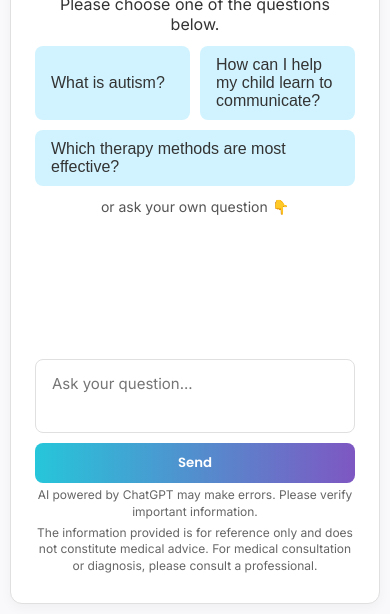
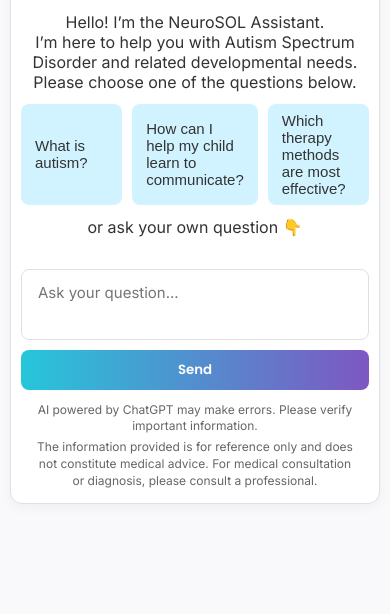
Before and after one commit to Conductorr-23/neurosol-assistant, a website: page index.html in a window 390 px wide. Shown: the part 230-844 px from the top of the page. Drawn offline with nearby package versions, Linux system fonts and the light colour scheme.

Commit message:
Return to previous version

```diff
--- a/style.css
+++ b/style.css
@@ -9,7 +9,7 @@
   --font-head: 'Poppins', sans-serif !important;
 }
 
-/* 🔥 Общие правила для box-sizing */
+/* 🔥 ДОБАВЛЕНО/ИЗМЕНЕНО: Общие правила для box-sizing для всех элементов */
 html {
   box-sizing: border-box;
 }
@@ -17,30 +17,30 @@ html {
   box-sizing: inherit;
 }
 
-/* 1) Сбрасываем любые внешние отступы и делаем body на всю высоту */
-html, body {
-  margin: 0;
-  padding: 0;
-  height: 100%;
-}
-
-/* 2) Центрируем чат-контейнер по горизонтали и вертикали */
 body {
   font-family: var(--font-main);
   background: var(--bg);
+  margin: 0;
+  padding: 40px 20px;
   display: flex;
   justify-content: center;
   align-items: center;
-  overflow-x: hidden;
+  min-height: 100vh;
+  overflow-x: hidden; /* 🔥 Запрещаем горизонтальный скролл для body */
+}
+html, body {
+  height: 100%;
+  margin: 0;
+    padding-top: env(safe-area-inset-top);
+    padding-bottom: env(safe-area-inset-bottom);
+    background: var(--bg);
 }
 
-/* 3) Контейнер чата с «эластичными» отступами 10px */
 .chat-wrapper {
-  box-sizing: border-box;
-  width: calc(100% - 20px);    /* 100% ширины экрана минус 2×10px */
+  width: 100%;
   max-width: 720px;
-  height: calc(100vh - 20px);  /* 100% высоты окна минус 2×10px */
-  margin: 10px;                /* отступ 10px со всех сторон */
+  /*height: 100%; /* Занимает 100% доступной высоты родителя (body) */
+  max-height: calc(100vh - env(safe-area-inset-top) - env(safe-area-inset-bottom) - 10px /* или ваш внешний padding body */);
   display: flex;
   flex-direction: column;
   background: #fff;
@@ -48,19 +48,18 @@ body {
   border-radius: 12px;
   padding: 24px;
   box-shadow: 0 4px 12px rgba(0, 0, 0, 0.04);
-  overflow: hidden;
+  overflow: hidden; /* Обрезаем содержимое, которое выходит за границы */
 }
 
-/* Логотип */
 .chat-logo {
   text-align: center;
   margin-bottom: 12px;
 }
+
 .chat-logo img {
   height: 48px;
 }
 
-/* Заголовок */
 .chat-header {
   font-family: var(--font-head);
   font-size: 24px;
@@ -72,38 +71,40 @@ body {
   margin-bottom: 24px;
 }
 
-/* Область сообщений */
 .chat {
   flex: 1;
-  overflow-y: auto;
+  overflow-y: auto; /* Скролл для сообщений */
+  margin-bottom: 20px;
   display: flex;
   flex-direction: column;
   gap: 12px;
-  margin-bottom: 20px;
 }
+
+/* Стили для скроллбара (только для Webkit браузеров) */
 .chat::-webkit-scrollbar {
   width: 8px;
 }
+
 .chat::-webkit-scrollbar-track {
   background: transparent;
   border-radius: 10px;
 }
+
 .chat::-webkit-scrollbar-thumb {
   background: var(--border);
   border-radius: 10px;
 }
 
-/* Строки сообщений */
 .chat-row {
   display: flex;
   align-items: flex-start;
   gap: 10px;
 }
+
 .chat-row.user {
   justify-content: flex-end;
 }
 
-/* Иконки */
 .chat-icon {
   flex-shrink: 0;
   width: 32px;
@@ -112,50 +113,60 @@ body {
   align-items: center;
   justify-content: center;
 }
+
 .chat-icon img {
   width: 100%;
   height: 100%;
   object-fit: contain;
 }
 
-/* Пузырьки */
 .chat-bubble {
   padding: 12px 16px;
   border-radius: 12px;
   font-size: 16px;
-  line-height: 1.6;
+  line-height: 1.6; /* Увеличил line-height для лучшего соответствия высоте текста */
   white-space: normal;
   word-wrap: break-word;
   /*max-width: 75%;*/
   box-shadow: 0 2px 4px rgba(0, 0, 0, 0.03);
 }
+
 .chat-bubble.user {
   background-color: var(--user);
 }
+
 .chat-bubble.bot {
   background-color: var(--bot);
 }
+
+/* Стили для Markdown-разметки внутри пузыря */
 .chat-bubble p {
   margin: 0 0 10px;
 }
+
 .chat-bubble p:last-child {
   margin-bottom: 0;
 }
+
 .chat-bubble ul,
 .chat-bubble ol {
   margin: 10px 0 10px 20px;
   padding-left: 20px;
 }
+
 .chat-bubble li {
   margin-bottom: 6px;
 }
+
 .chat-bubble li:last-child {
   margin-bottom: 0;
 }
+
 .chat-bubble a {
   color: var(--link);
   text-decoration: underline;
 }
+
 .chat-bubble strong {
   font-weight: bold;
 }
@@ -166,20 +177,27 @@ body {
   gap: 12px;
   align-items: flex-end;
 }
+
+.chat-footer input,
 .chat-footer textarea {
   flex: 1;
   padding: 12px 16px;
   border: 1px solid var(--border);
   border-radius: 8px;
   font-size: 16px;
-  line-height: 1.6;
   resize: none;
   min-height: 48px;
-  max-height: calc((16px * 1.6 * 5) + 24px);
+  /* 🔥 ИЗМЕНЕНИЕ: Уточняем max-height, используем точное значение line-height */
+  max-height: calc((16px * 1.6 * 5) + (12px * 2)); /* 5 строк * font-size * line-height + 2 * padding-top/bottom */
+  line-height: 1.6; /* 🔥 Теперь точно соответствует line-height bubble */
   font-family: var(--font-main);
-  width: 100%;
-  overflow-y: auto;
+
+  /* 🔥 ДОБАВЛЕНО/ИЗМЕНЕНО: Убедимся, что display: block и управляем overflow-y из JS */
+  display: block; /* Убедимся, что textarea ведет себя как блочный элемент */
+  width: 100%; /* Убедимся, что textarea занимает всю доступную ширину */
+  overflow-y: hidden; /* Изначально скрываем скролл, JS будет управлять */
 }
+
 .chat-footer button {
   background: linear-gradient(to right, var(--accent), var(--link));
   border: none;
@@ -192,94 +210,146 @@ body {
   transition: opacity 0.3s ease;
   flex-shrink: 0;
 }
+
 .chat-footer button:hover {
   opacity: 0.9;
 }
 
-/* Спиннер */
+/* Спиннер для загрузки */
 .spinner {
   display: inline-block;
   animation: spin 1.2s linear infinite;
   vertical-align: middle;
 }
+
 @keyframes spin {
   from { transform: rotateY(0deg); }
-  to   { transform: rotateY(360deg); }
+  to { transform: rotateY(360deg); }
 }
 
-/* Ошибка */
 .error {
   color: #d32f2f;
   font-weight: 600;
 }
 
-/* Онбординг */
+/* Медиа-запросы для мобильных устройств */
+@media (max-width: 600px) {
+    body {
+        padding: env(safe-area-inset-top) 10px env(safe-area-inset-bottom) 10px;
+    }
+    .chat-wrapper {
+        padding: 10px;
+    }
+    .chat-header {
+        font-size: 20px;
+        margin-bottom: 15px;
+    }
+    .chat-bubble {
+        font-size: 15px;
+        line-height: 1.5;
+    }
+    .chat-footer {
+        flex-direction: column;
+        gap: 10px;
+        align-items: stretch;
+    }
+    .chat-footer button {
+        width: 100%;
+        padding: 10px 15px;
+    }
+    .chat-footer input,
+    .chat-footer textarea {
+        font-size: 15px; /* Уточняем размер шрифта для мобильных */
+        min-height: 45px; /* Адаптируем min-height под мобильный font-size */
+        max-height: calc((15px * 1.5 * 5) + (10px * 2)); /* Пересчитываем max-height для мобильных */
+        line-height: 1.5; /* Убедимся, что line-height соответствует font-size на мобильных */
+        /* padding: 10px 15px; <-- Убрано ранее, это правильно */
+        /* min-height: initial; <-- Закомментировано, так как конфликтует с min-height в общем правиле */
+    }
+}
+.error {
+  color: #d32f2f;
+  font-weight: 600;
+}
+
+/* ======================= */
+/*     СТИЛИ ONBOARDING     */
+/* ======================= */
+
+/* Контейнер для блока onboarding */
+.onboarding {
+  display: flex;
+  flex-direction: column;
+  align-items: center;
+  margin-bottom: 20px; /* Отступ снизу, чтобы чат под блоком не прилипал */
+}
+
+/* Вступительный текст */
+.onboarding-intro,
+.onboarding-custom {
+  font-size: 18px;
+  margin: 12px auto;
+  color: #333;
+  text-align: center;
+}
+
+/* Контейнер для вопросов-кнопок */
 .onboarding-questions {
-  display: flex;
-  flex-wrap: wrap;
-  gap: 10px;
-  justify-content: space-evenly;
-  margin-bottom: 12px;
+    display: flex;
+    flex-direction: row;
+    gap: 10px;
+    width: 100%;
+    flex-wrap: wrap;
+    align-items: stretch;
+    justify-content: space-evenly;
 }
+
+/* Сам вопрос в виде кнопки */
 .onboarding-question {
   background-color: var(--user);
-  color: #333;
-  border: none;
-  padding: 10px 16px;
-  font-size: 16px;
-  border-radius: 8px;
-  cursor: pointer;
-  flex: calc(100%/3 - 20px);
-  text-align: left;
-  transition: opacity 0.2s ease-in-out;
-}
-.onboarding-intro {
-  font-size: 16px;
-  margin-bottom: 12px;
-  text-align: center;
-  color: #333;
-}
-.onboarding-custom {
-  font-size: 14px;
-  text-align: center;
-  color: #555;
-  margin-bottom: 20px;
+    color: #333;
+    border: none;
+    padding: 10px 16px;
+    font-size: 16px;
+    border-radius: 8px;
+    cursor: pointer;
+    width: 100%;
+    text-align: left;
+    transition: opacity 0.2s ease-in-out;
+    flex: calc(100% / 3 - 20px);
 }
 
-/* Дисклеймер */
+.onboarding-question:hover {
+  opacity: 0.9;
+}
+
+/* Медиазапросы для мобильных, если нужно */
+@media (max-width: 600px) {
+  .onboarding-intro,
+  .onboarding-custom {
+    font-size: 16px;
+  }
+  .onboarding-question {
+    font-size: 15px;
+    padding: 8px 14px;
+  }
+}
+
+/* ======================= */
+/*  Конец стилей Onboarding */
+/* ======================= */
+/* ======================= */
+/*      ДИСКЛЕЙМЕРЫ        */
+/* ======================= */
 .disclaimers {
+  margin-top: 8px;
+  padding: 0 12px;
   text-align: center;
   font-size: 12px;
   line-height: 1.4;
   color: #666;
-  margin-top: auto;
 }
+
 .disclaimers p {
   margin: 4px 0;
 }
-
-/* Мобильная адаптация */
-@media (max-width: 600px) {
-  .chat-header {
-    font-size: 20px;
-    margin-bottom: 15px;
-  }
-  .chat-bubble {
-    font-size: 15px;
-    line-height: 1.5;
-  }
-  .chat-footer {
-    flex-direction: column;
-    gap: 10px;
-    align-items: stretch;
-  }
-  .chat-footer textarea {
-    font-size: 15px;
-    min-height: 45px;
-    max-height: calc((15px * 1.5 * 5) + 20px);
-  }
-  .chat-footer button {
-    width: 100%;
-    padding: 10px 15px;
-  }
-}
```
